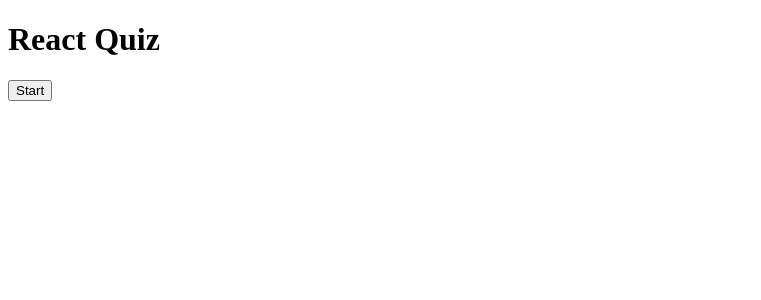
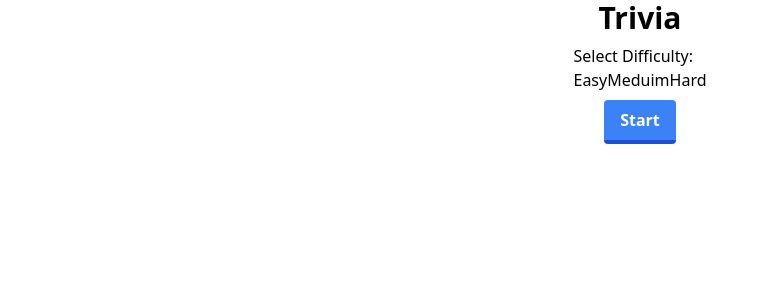
Before and after one commit to hebahiari/quiz-app, a React (Create React App) app: page / in a window 1280 px wide. Shown: the top 300 px of the page, without its empty margins (0-761 px from the left). Built offline with nearby package versions, Linux system fonts and the light colour scheme; a web font is replaced by a local one.

Commit message:
style changes

```diff
--- a/package.json
+++ b/package.json
@@ -41,5 +41,8 @@
       "last 1 firefox version",
       "last 1 safari version"
     ]
+  },
+  "devDependencies": {
+    "tailwindcss": "^3.3.5"
   }
 }
--- a/src/App.styles.ts
+++ /dev/null
@@ -1 +0,0 @@
-import styled, {createGlobalStyle } from 'styled-components';
--- a/src/App.tsx
+++ b/src/App.tsx
@@ -2,7 +2,6 @@
 import { fetchQuizQuestions } from "./API";
 //Components
 import QuestionCard from "./components/QuestionCard";
-
 //Types
 import { Difficulty, QuestionState } from "./API";
 
@@ -13,11 +12,10 @@
   correctAnswer: string;
 };
 
-const TOTAL_QUESTIONS = 10;
-const DIFFICULTY = Difficulty.EASY;
-
 const App = () => {
   const [loading, setLoading] = useState(false);
+  const [difficulty, setDifficulty] = useState(Difficulty.EASY)
+  const [totalQuestions, setTotalQuestions] = useState(10)
   const [questions, setQuestions] = useState<QuestionState[]>([]);
   const [currentQuestionNumber, setCurrentQuestionNumber] = useState(0);
   const [userAnswers, setUserAnswers] = useState<AnswerObject[]>([]);
@@ -28,7 +26,7 @@
     setLoading(true);
     setGameOver(false);
 
-    const newQuestions = await fetchQuizQuestions(TOTAL_QUESTIONS, DIFFICULTY);
+    const newQuestions = await fetchQuizQuestions(totalQuestions, difficulty);
 
     setQuestions(newQuestions);
     setScore(0);
@@ -59,7 +57,7 @@
   const nextQuestion = () => {
     const nextQuestionNumber = currentQuestionNumber + 1;
 
-    if (nextQuestionNumber === TOTAL_QUESTIONS) {
+    if (nextQuestionNumber === totalQuestions) {
       setGameOver(true);
     } else {
       setCurrentQuestionNumber(nextQuestionNumber);
@@ -67,20 +65,23 @@
   };
 
   return (
-    <div className="App">
-      <h1>React Quiz</h1>
-      {gameOver || userAnswers.length === TOTAL_QUESTIONS ? (
-        <button className="start" onClick={startTrivia}>
-          Start
-        </button>
-      ) : null}
+    <div className="flex flex-col	justify-end items-center gap-2">
+      <h1 className="text-3xl font-bold">Trivia</h1>
 
-      {!gameOver ? <p className="score">Score: {score}</p> : null}
+{gameOver && (
+  <div>
+    <p>Select Difficulty:</p>
+    <button onClick={() => {setDifficulty(Difficulty.EASY)}}>Easy</button>
+    <button onClick={() => {setDifficulty(Difficulty.MEDIUM)}}>Meduim</button>
+    <button onClick={() => {setDifficulty(Difficulty.HARD)}}>Hard</button>
+  </div>
+)}
+
       {loading && <p>Loading Questions ... </p>}
       {!loading && !gameOver && (
         <QuestionCard
           questionNumber={currentQuestionNumber + 1}
-          totalQuestions={TOTAL_QUESTIONS}
+          totalQuestions={totalQuestions}
           question={questions[currentQuestionNumber].question}
           answers={questions[currentQuestionNumber].answers}
           userAnswer={
@@ -91,12 +92,18 @@
       )}
       {!loading &&
         !gameOver &&
-        userAnswers.length === currentQuestionNumber + 1 &&
-        currentQuestionNumber !== TOTAL_QUESTIONS - 1 && (
-          <button className="next" onClick={nextQuestion}>
+
+        currentQuestionNumber !== totalQuestions - 1 && (
+          <button disabled={userAnswers.length === currentQuestionNumber + 1 ? false : true} className="bg-white hover:bg-gray-100 hover:disabled:bg-white text-gray-800 font-semibold py-2 px-4 border border-gray-400 disabled:border-gray-200 rounded shadow disabled:text-gray-300" onClick={nextQuestion}>
             Next Question
           </button>
         )}
+              {userAnswers.length === totalQuestions ? (<><h3>Game Over!</h3><p className="score">Score: {score}</p></>) : null}
+              {gameOver || userAnswers.length === totalQuestions ? (
+        <button className="bg-blue-500 hover:bg-blue-400 text-white font-bold py-2 px-4 border-b-4 border-blue-700 hover:border-blue-500 rounded" onClick={startTrivia}>
+          {userAnswers.length === totalQuestions ? "Restart" : "Start"}
+        </button>
+      ) : null}
     </div>
   );
 };
--- a/src/components/QuestionCard.tsx
+++ b/src/components/QuestionCard.tsx
@@ -19,12 +19,12 @@
   questionNumber,
   totalQuestions,
 }) => (
-  <div>
-    <p className="number">
-      Question: {questionNumber} / {totalQuestions}
+  <div className="border-r border-b border-l border-gray-400 lg:border-l-0 lg:border-t lg:border-gray-400 bg-white rounded-b lg:rounded-b-none lg:rounded-r p-4 flex m-1 flex-col gap-2 justify-between leading-normal">
+    <p className="align-self-center">
+     {questionNumber} / {totalQuestions}
     </p>
-    {/* <p dangerouslySetInnerHTML={{ __html: question }}></p> */}
-    <p>{question}</p>
+    <p dangerouslySetInnerHTML={{ __html: question }}></p>
+    {/* <p>{question}</p> */}
     <div className="answers">
       {answers.map((answer) => (
         <div className="answer" key={answer}>
@@ -33,8 +33,8 @@
             onClick={callback}
             value={answer}
           >
-            {/* <span dangerouslySetInnerHTML={{ __html: answer }} /> */}
-            <span>{answer}</span>
+            <span dangerouslySetInnerHTML={{ __html: answer }} />
+            {/* <span>{answer}</span> */}
           </button>
         </div>
       ))}
--- /dev/null
+++ b/src/index.css
@@ -0,0 +1,3 @@
+@tailwind base;
+@tailwind components;
+@tailwind utilities;
--- a/src/index.tsx
+++ b/src/index.tsx
@@ -1,6 +1,7 @@
 import React from "react";
 import ReactDOM from "react-dom/client";
 import App from "./App";
+import "./index.css"
 
 const root = ReactDOM.createRoot(
   document.getElementById("root") as HTMLElement
--- /dev/null
+++ b/tailwind.config.js
@@ -0,0 +1,10 @@
+/** @type {import('tailwindcss').Config} */
+module.exports = {
+  content: [
+    "./src/**/*.{js,jsx,ts,tsx}",
+  ],
+  theme: {
+    extend: {},
+  },
+  plugins: [],
+}
```
Also changed, not shown: 1 other file (tests, documents, lock files or other folders).
